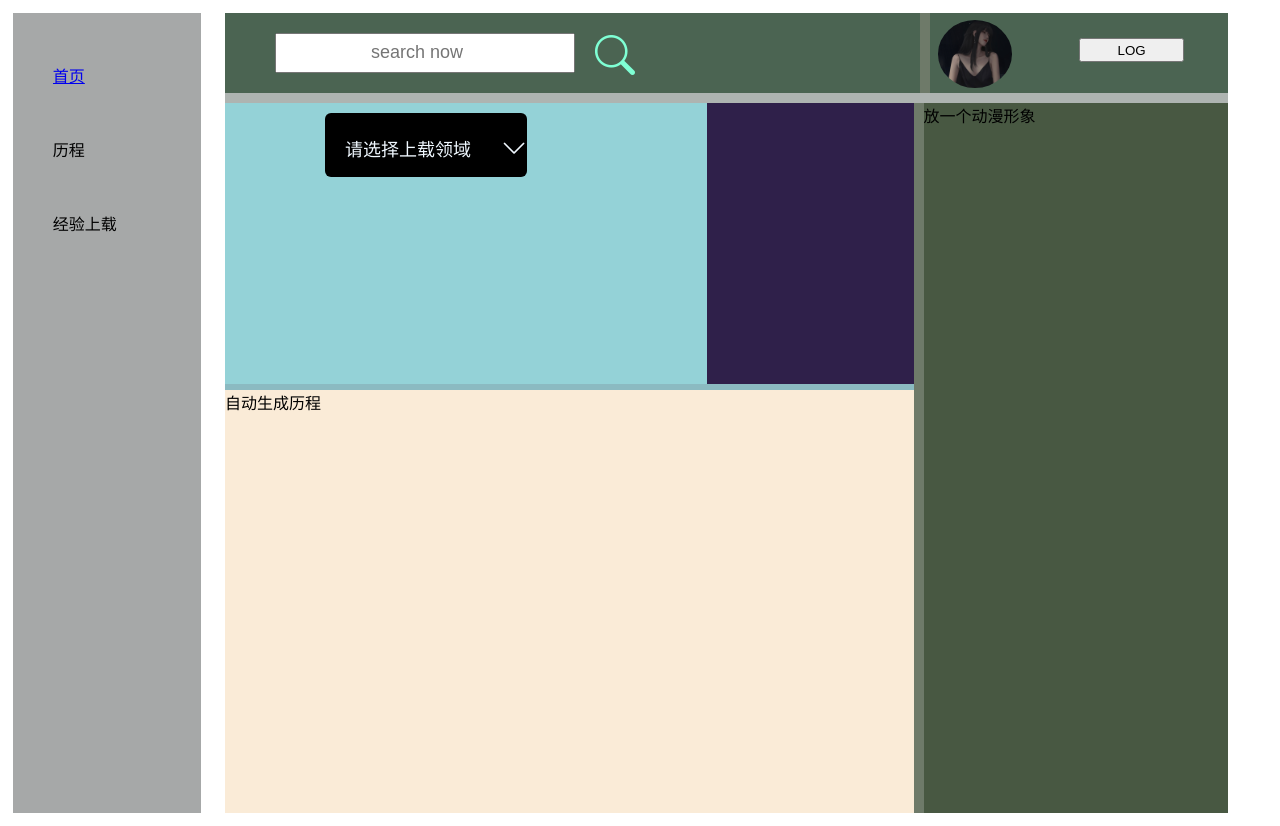
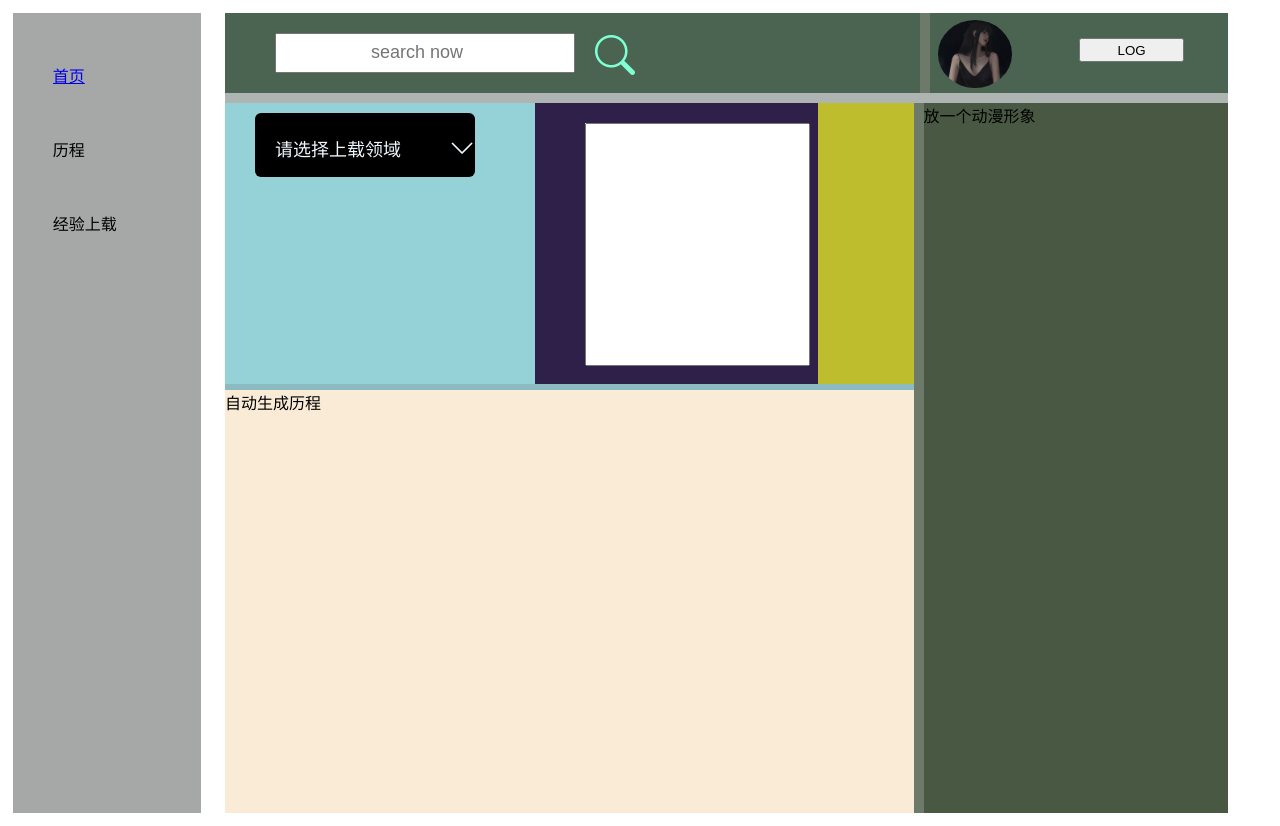
Before and after one commit to 2909377582/GWEO, a plain HTML site: page index.html in a window 1280 px wide. Drawn offline with Linux system fonts and the light colour scheme.

Commit message:
准备开启后端工作

```diff
--- a/index-down.css
+++ b/index-down.css
@@ -24,14 +24,14 @@
     }
         /*选择框*/
     .box-grason1-up{
-        width: 70%;
+        width: 45%;
         background-color: rgb(148, 210, 215);
     }
         .box-dropdown-icon{
 
             height: 15%;
-            margin-left: 100px;
-            margin-right: 180px;
+            margin-left: 30px;
+            margin-right: 60px;
             margin-top: 10px;
             background-color: black;
             color: aliceblue;
@@ -45,9 +45,9 @@
         .option-list{
 
             margin-top: 10px;
-            margin-left: 100px;
+            margin-left: 30px;
             background-color: rgb(233, 241, 241);
-            margin-right: 180px;
+            margin-right: 60px;
             max-height: 120px;
             overflow-y: auto;
             transition: .4s linear .2s;
@@ -75,12 +75,35 @@
             background-color: rgb(40, 189, 197);
 
         }
-    /*确认框*/
-    .box-grason1-down{
+    /*输入+确认框*/
+    .box-grason1-right{
+        width: 55%;
+        background-color: rgb(47, 32, 74);
+        display: flex;
+    }
+    .box-grason1-right-input{
+        width: 70%;
+        margin-left: 50px;
+        margin-top: 20px;
+        margin-bottom: 20px;
+        margin-right: 10px;
+        background-color: aquamarine;
+    }
+    .box-grason1-down-submit-btn{
+        background-color: rgb(189, 189, 46);
         width: 30%;
-        background-color: rgb(47, 32, 74);
+    }
+    .submit-btn{
+        margin-bottom: 10px;
+        margin-top: 290px;
+    }
+    .exp-input{
+        height: 100%;
+        width: 100%;
+        resize: none;
+        font-size: 24px;
+    }
 
-    }
     /*自动生成历程*/
     .box-grason2{
         height: 60%;
--- a/index.html
+++ b/index.html
@@ -111,11 +111,16 @@
 
                 </div>
                 <!--输入框 确认按钮-->
-                <div class="box-grason1-down">
+                <div class="box-grason1-right">
                     <!--输入框-->
-                    <div class="box-grason1-down-left"></div>
+                    <div class="box-grason1-right-input">
+                    <!--rows属性指定了文本框的行数，cols属性指定了文本框的列数。-->
+                    <textarea name="exp-input1" id="exp-input" class="exp-input" ></textarea>
+                    </div>
                     <!--确认按钮-->
-                    <div class="box-grason1-down-right"></div>
+                    <div class="box-grason1-down-submit-btn">
+                        <button class="submit-btn" id="submit-btn">确认上载</button>
+                    </div>
                 </div>
 
                 </div>
@@ -140,6 +145,6 @@
     <link rel="stylesheet" href="index-left.css">
     <link rel="stylesheet" href="index-right.css">
     <script src="index.js"></script>
-    <link rel="stylesheet" href="bootstrap-icons/font/bootstrap-icons.css">
+
 </body>
 </html>
--- a/index.js
+++ b/index.js
@@ -1,24 +1,39 @@
-
+/*var 变量可变 const变量不可变，除了数组或对象 */
 document.addEventListener("DOMContentLoaded", () => {
     const dropdown = document.querySelector(".box-dropdown-icon");
     const option_list = document.querySelector(".option-list");
     const options = document.querySelectorAll(".option");
+    const submit_btn = document.getElementById("submit-btn");
+    const exp_input = document.getElementById("exp-input")
+
+
+
 
     /* 显示或隐藏选项列表 */
     dropdown.addEventListener("click",() => {
         option_list.classList.toggle("active");
         dropdown.querySelector(".bi-chevron-down").classList.toggle("bi-chevron-up");
     });
+    /*上载功能 */
 
-    /*选项列表 */
+    submit_btn.addEventListener("click", function(){
+        alert(dropdown.textContent + exp_input.value)
+      });
+
+    /*选项列表呈现 */
     options.forEach((option) => {
         option.addEventListener("click", () =>{
             options.forEach((option) => {option.classList.remove('selected')});
+            /*找到 dropdown 中的第一个 span 元素，将其 innerHTML 设置为选项的 innerHTML。*/
             dropdown.querySelector("span").innerHTML = option.innerHTML;
+            /*
+            add :添加类名到元素的class属性里
+            toggle:切换元素的“active”类名，如果有，则去除，如果没有，则添加，类似开关
+             */
             option.classList.add("seleced");
             option_list.classList.toggle("active");
             dropdown.querySelector(".bi-chevron-down").classList.toggle("bi-chevron-up");
         });
-    })
+    }) ;
 
   });
```
Also changed, not shown: 1 other file.
